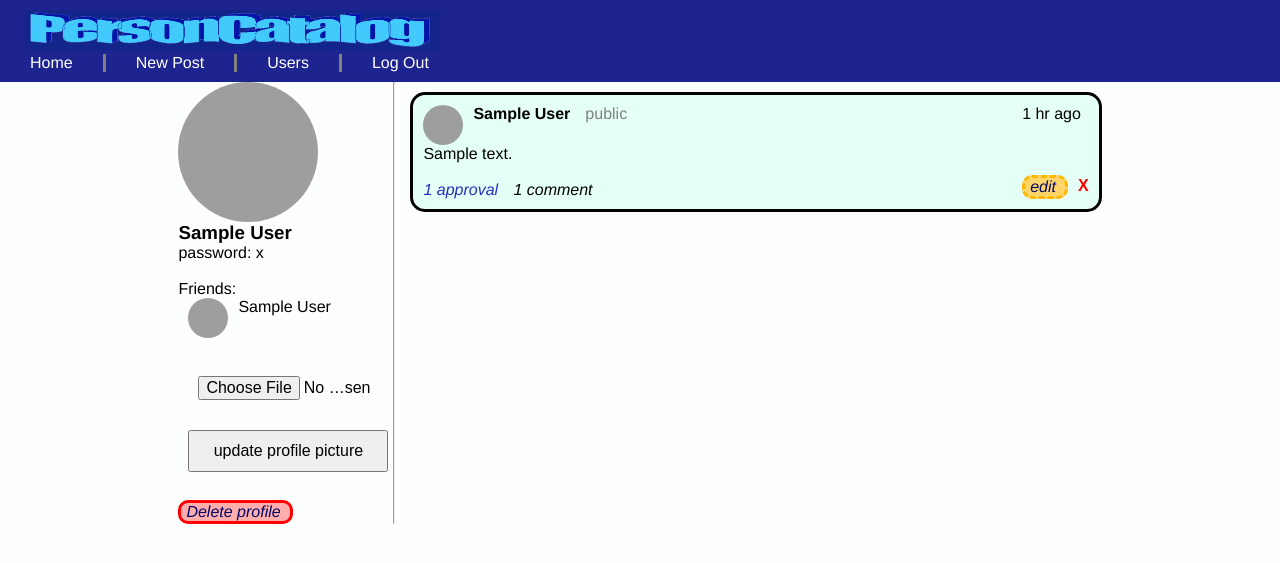
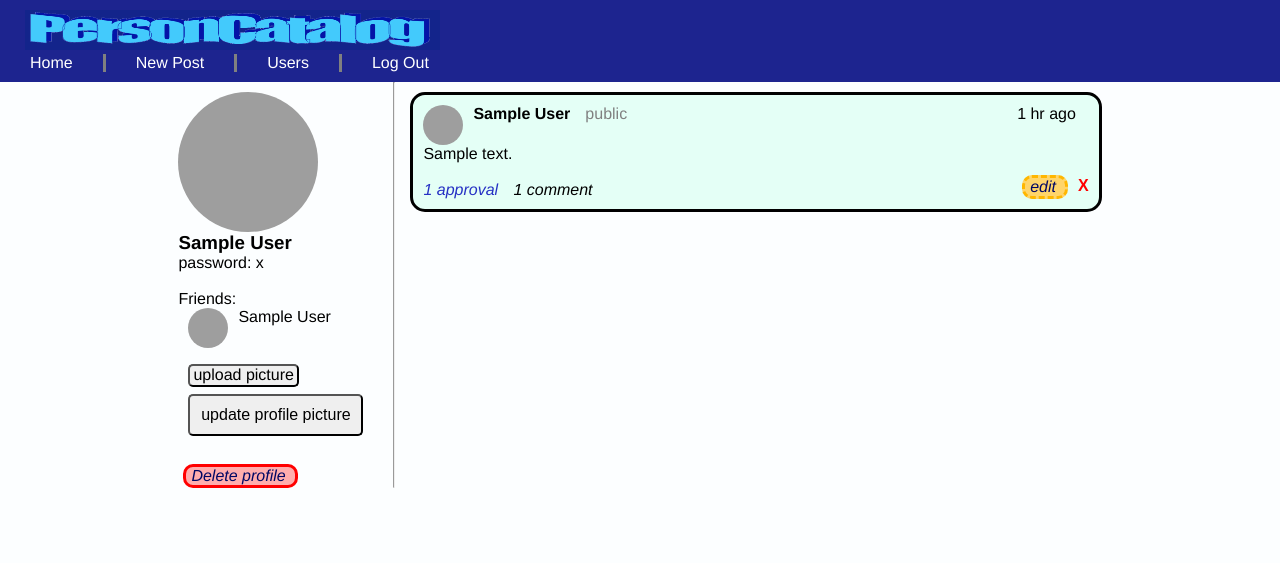
Before and after one commit to lookbehindyounow/destroy_facebook_eat_them_for_breakfast_take_their_business_eat_it_for_dinner, a Flask app: page /1/profile/1 in a window 1280 px wide. Shown: the top 563 px of the page. Run offline with Flask 3, Linux system fonts and the light colour scheme; tables that the repository leaves empty hold one stand-in row (values such as "Sample post"); grey boxes are pictures that could not be loaded.

Commit message:
got the css to a point I'm happy with it, but the css file itself is very badly organised

```diff
--- a/models.py
+++ b/models.py
@@ -74,7 +74,7 @@
         else:
             self.approvals=Approval.query.filter_by(ispost=False,comment_id=self.id).all()
 
-    def edit(self,content,public):
+    def edit(self,content,public=None):
         self.content=content
         self.public=public
         db.session.commit()
--- a/static/style.css
+++ b/static/style.css
@@ -21,6 +21,7 @@
   padding: 10px;
   margin: 10px;
   box-sizing: border-box;
+  border-radius: 5px;
 }
 
 .input_box_restrictor {
@@ -143,10 +144,12 @@
   text-decoration: none;
   border-radius: 10px;
   padding: 0 9px 0 5px;
+  margin-left: 5px;
   border: dashed;
   border-color: #ffb700;
   background-color: #ffd56a;
   font-style: italic;
+  height: fit-content;
 }
 
 .add_friend {
@@ -247,3 +250,39 @@
 .menu li:first-of-type {
   border: none;
 }
+
+.details {
+  margin-top: 10px;
+  width: 200px;
+}
+
+.details .pfp_upload * {
+  width: 175px;
+}
+
+.details .pfp_upload input {
+  display: none;
+}
+
+.details .pfp_upload label {
+  margin-left: 10px;
+  border: solid;
+  background-color: #efefef;
+  border-radius: 5px;
+  padding: 0 3px 2px 3px;
+  border-width: 2px;
+  border-style: outset;
+  border-color: buttonborder;
+}
+
+.users {
+  margin-top: 10px;
+  display: flex;
+  flex-direction: column;
+  width: fit-content;
+  gap: 20px;
+}
+
+.users li {
+  display: flex;
+}
--- a/templates/profile.jinja
+++ b/templates/profile.jinja
@@ -23,6 +23,7 @@
     {% if profile.id==user_id %}
         {# talk about enctype here #}
         <form class="pfp_upload" action="/{{user_id}}/profile/pfp" method="post" enctype="multipart/form-data">
+            <label for="profile_picture">upload picture</label>
             <input type="file" id="profile_picture" name="profile_picture" accept="image/*" required/>
             <button type="submit">update profile picture</button>
         </form>
```
